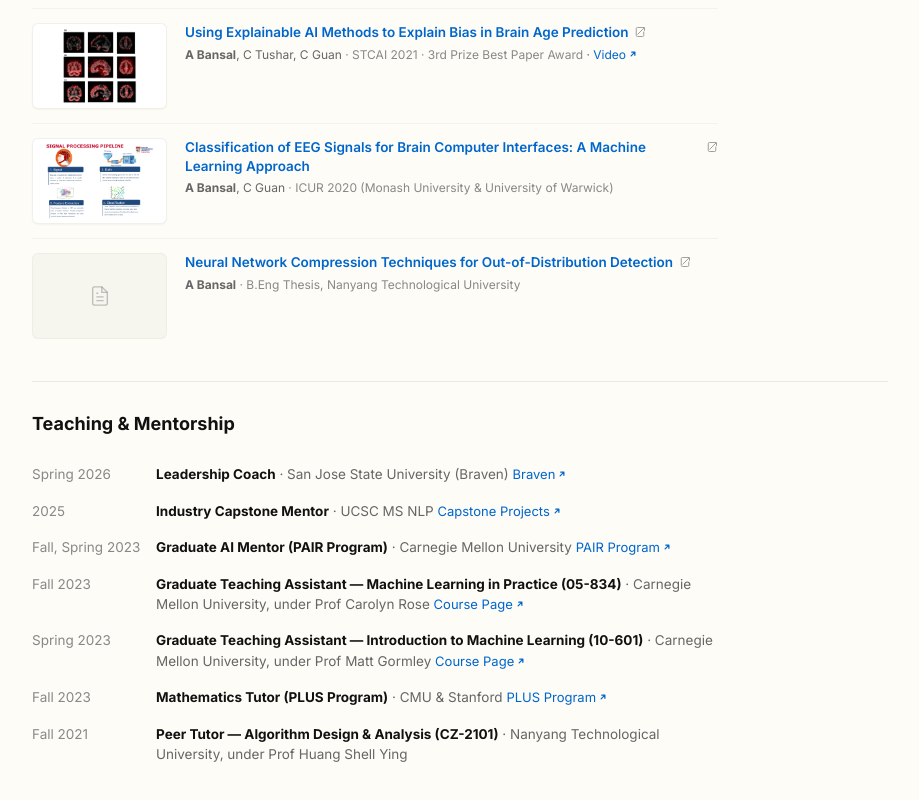
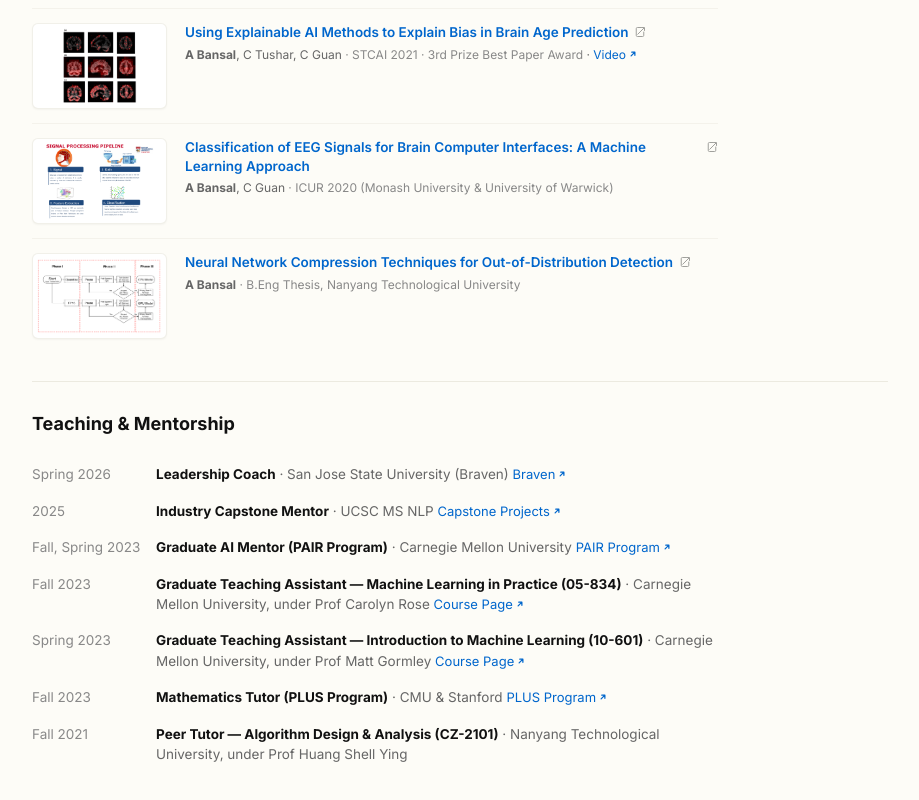
Before and after one commit to bansal-aditya/bansal-aditya.github.io, a Next.js app: page / in a window 1280 px wide. Shown: the part 1871-2671 px from the top of the page, without its empty margins (180-1099 px from the left). Built offline with nearby package versions, Linux system fonts and the light colour scheme.

Commit message:
feat: add thumbnail for Neural Network Compression thesis

```diff
--- a/src/data/publications.ts
+++ b/src/data/publications.ts
@@ -107,6 +107,7 @@ export const publications: Publication[] = [
     authors: "A Bansal",
     venue: "B.Eng Thesis, Nanyang Technological University",
     year: 2022,
+    image: "/images/publications/compression.png",
     links: {
       paper: "https://scholar.google.com/citations?user=_5ynCbkAAAAJ&hl=en",
     },
```
Also changed, not shown: public/images/publications/compression.png (added).
